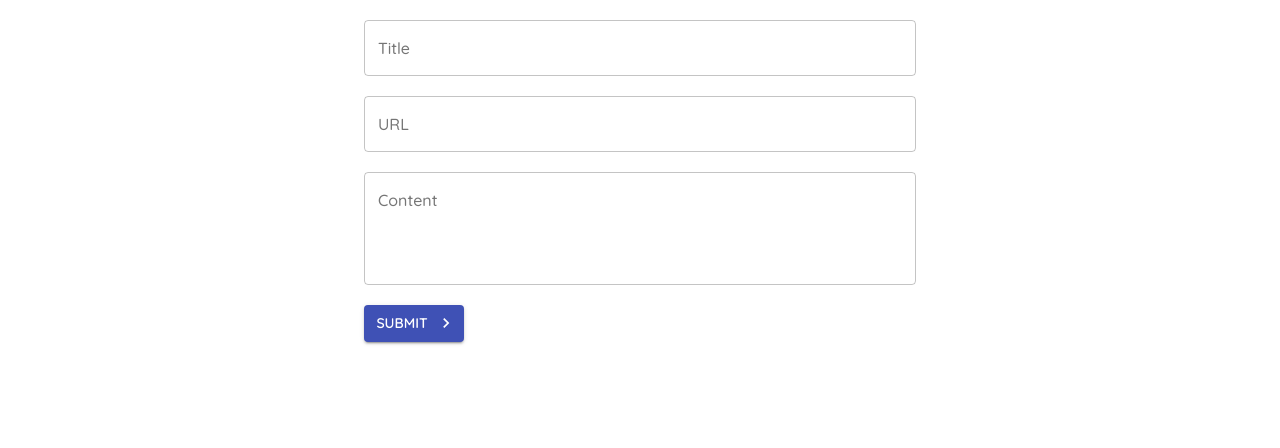
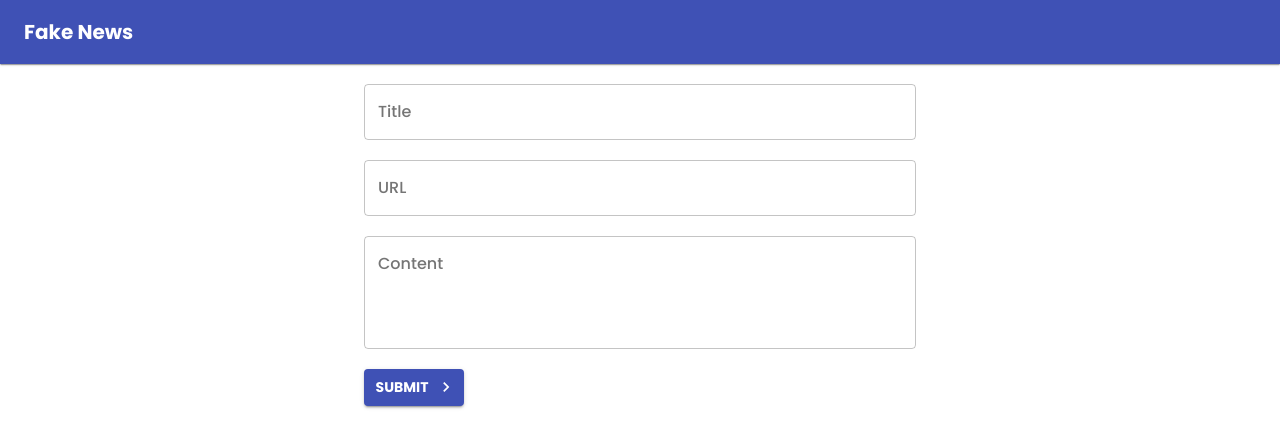
Before and after one commit to mrpandey1/algo, a React (Create React App) app: page / in a window 1280 px wide. Shown: the top 448 px of the page. Built offline with nearby package versions, Linux system fonts and the light colour scheme.

Commit message:
ui changes

```diff
--- a/package.json
+++ b/package.json
@@ -13,6 +13,7 @@
     "react": "^17.0.2",
     "react-bootstrap": "^1.5.2",
     "react-dom": "^17.0.2",
+    "react-json-view": "^1.21.3",
     "react-scripts": "4.0.3",
     "web-vitals": "^1.1.1"
   },
--- a/src/App.js
+++ b/src/App.js
@@ -2,11 +2,12 @@ import './App.css';
 import { createMuiTheme, ThemeProvider } from '@material-ui/core';
 import { BrowserRouter as Router, Switch, Route } from 'react-router-dom'
 import Main from './pages/main';
+import Layout from './components/Layout';
 
 const theme = createMuiTheme({
 
   typography: {
-    fontFamily: 'Quicksand',
+    fontFamily: 'Poppins',
     fontWeightLight: 400,
     fontWeightRegular: 500,
     fontWeightMedium: 600,
@@ -20,11 +21,13 @@ function App() {
   return (
     <ThemeProvider theme={theme}>
       <Router>
-        <Switch>
-          <Route exact path="/">
-            <Main />
-          </Route>
-        </Switch>
+        <Layout>
+          <Switch>
+            <Route exact path="/">
+              <Main />
+            </Route>
+          </Switch>
+        </Layout>
       </Router>
     </ThemeProvider>
   );
--- /dev/null
+++ b/src/components/Header.js
@@ -0,0 +1,22 @@
+import { AppBar, Toolbar, Typography } from '@material-ui/core';
+
+import React from 'react'
+
+const Header = () => {
+    return (
+        <div>
+            <AppBar
+                elevation={1}
+                position="static"
+            >
+                <Toolbar>
+                    <Typography variant="h6" align="center">
+                        Fake News
+                </Typography>
+                </Toolbar>
+            </AppBar>
+        </div>
+    )
+}
+
+export default Header;
--- a/src/components/Layout.js
+++ b/src/components/Layout.js
@@ -1,8 +1,10 @@
 import React from 'react';
+import Header from './Header';
 
 const Layout = ({ children }) => {
     return (
         <div>
+            <Header />
             {children}
         </div>
     )
--- a/src/index.css
+++ b/src/index.css
@@ -1,4 +1,4 @@
-@import url('https://fonts.googleapis.com/css2?family=Quicksand:wght@300;400;500;600;700&display=swap');
+@import url('https://fonts.googleapis.com/css2?family=Poppins:wght@300;400;500;700&display=swap');
 
 body {
   margin: 0;
```
Also changed, not shown: 1 other file (tests, documents, lock files or other folders).
